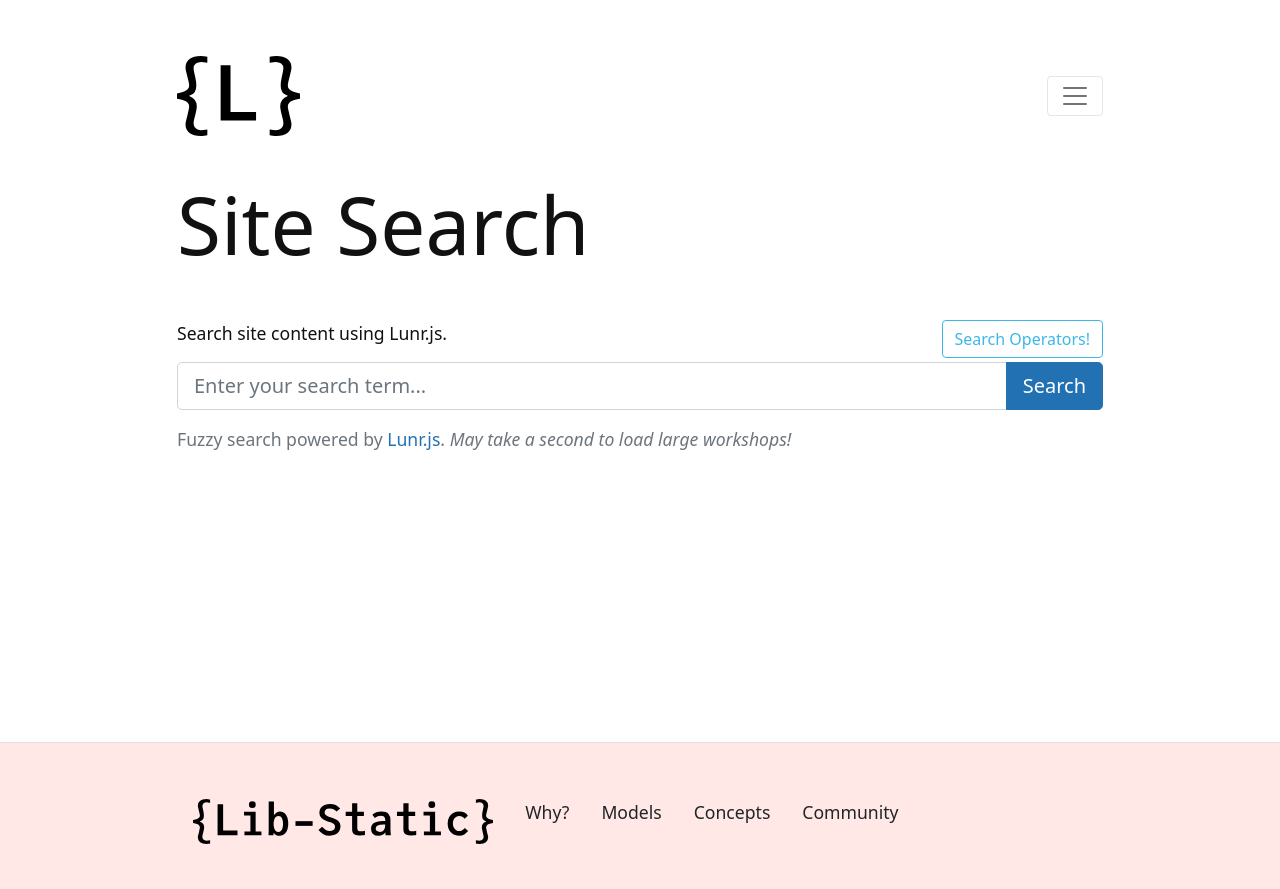
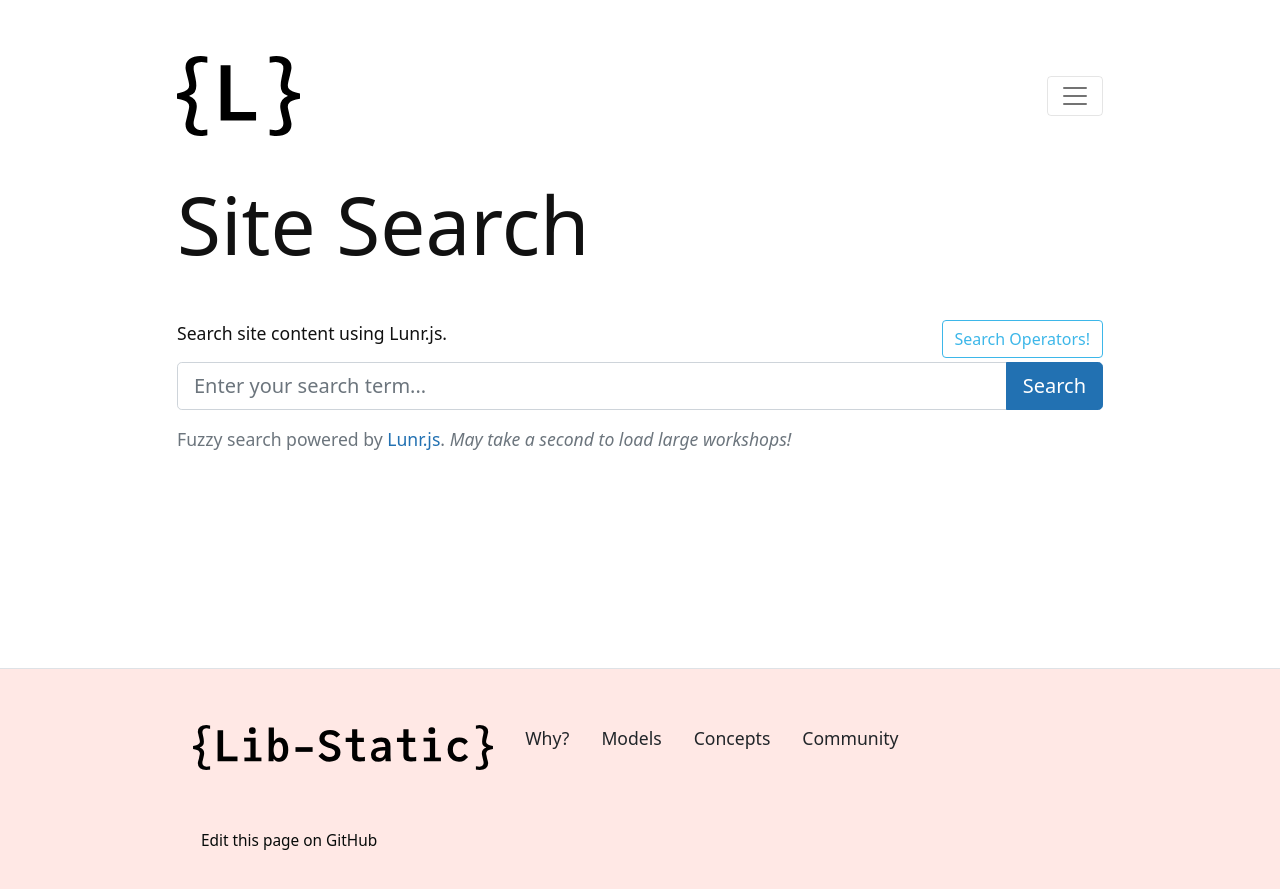
Before and after one commit to lib-static/lib-static.github.io, a Jekyll site: the page built from pages/search.md, in a window 1280 px wide. Shown: the top 889 px of the page. Built offline with Jekyll 4.4.1, drawn with Linux system fonts in a browser that asks for light colours.

Commit message:
add edit page on github link to footer

```diff
--- a/_includes/template/footer.html
+++ b/_includes/template/footer.html
@@ -14,5 +14,9 @@
                 {% endfor %}
             </ul>
         </p>
+
+        <p class="mt-5 ms-4"><small><a href="{{ site.source-code }}/blob/main/{% if page.collection %}content/{% endif %}{{ page.path }}" target="_blank" rel="noopener" class="text-dark">Edit this page on GitHub</a></small></p>
+
     </div>
+
 </footer>{% endunless %}
```
